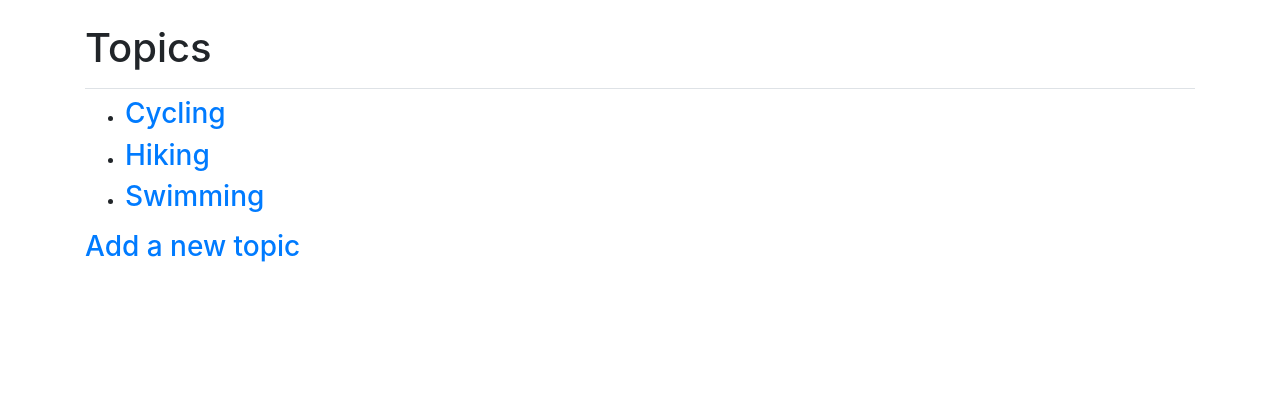
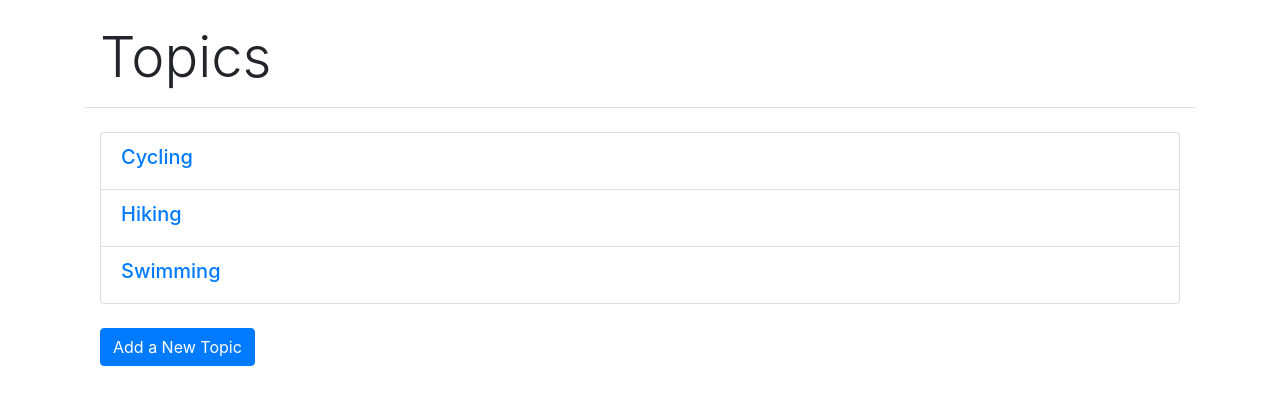
Before and after one commit to BenjaminSemevor/LearningLog, a Django app: page /topics/ in a window 1280 px wide. Shown: the part 64-469 px from the top of the page. Run offline with Django 5.2, Linux system fonts and the light colour scheme; a user stored in the database is signed in; data comes from the database, SQL or seed files in the repository; both versions use the stored data as it was after the commit; some libraries are stand-ins or nearby versions.

Commit message:
Topics and register page update

```diff
--- a/learning_logs/templates/learning_logs/base.html
+++ b/learning_logs/templates/learning_logs/base.html
@@ -44,7 +44,7 @@
           </li>
         {% else %}
           <li class="nav-item">
-            <a class="nav-link" href="{% url 'users:register' %}">Register</a>
+            <a class="nav-link" href="{% url 'users:register' %}">Create New Account</a>
           </li>
           <li class="nav-item">
             <a class="nav-link" href="{% url 'users:login' %}">Log in</a></li>
--- a/learning_logs/templates/learning_logs/landing_page.html
+++ b/learning_logs/templates/learning_logs/landing_page.html
@@ -9,7 +9,7 @@
         <h1 class="display-4">Learning Log</h1>
         <p class="lead">A simple web application to organize your learning topics and entries</p>
         <a class="btn btn-lg btn-primary" href="{% url 'users:register' %}"
-        role="button">Register To Explore Learning Log &raquo;</a>
+        role="button">Create A User Account To Explore Learning Log &raquo;</a>
     </div>
 </section>
 
@@ -22,7 +22,7 @@
         <div class="col-md-6 mb-4">
             <div class="card text-center">
               <div class="card-body">
-                <h3 class="card-title">Register</h3>
+                <h3 class="card-title">Create New Account</h3>
                 <p class="card-text">Create a user account and start using learning logs.</p>
             </div>
                 <img src="{% static 'register.png' %}" alt="Feature 1" class="card-img-top">
--- a/learning_logs/templates/learning_logs/topics.html
+++ b/learning_logs/templates/learning_logs/topics.html
@@ -1,19 +1,29 @@
 {% extends "learning_logs/base.html" %}
 
 {% block page_header %}
-  <h1>Topics</h1>
-{% endblock page_header %} {% block content %}
+<div class="container mt-4">
+    <h1 class="display-4">Topics</h1>
+</div>
+{% endblock page_header %}
 
-  <ul>
-    {% for topic in topics %}
-      <li><h3>
-        <a href="{% url 'learning_logs:topic' topic.id %}">{{ topic }}</a>
-      </h3></li>
-    {% empty %}
-      <li><h3>No topics have been added yet.</h3></li>
-    {% endfor %}
-  </ul>
+{% block content %}
+<div class="container mt-4">
+    <ul class="list-group">
+        {% for topic in topics %}
+            <li class="list-group-item">
+                <h5>
+                    <a href="{% url 'learning_logs:topic' topic.id %}">{{ topic }}</a>
+                </h5>
+            </li>
+        {% empty %}
+            <li class="list-group-item">
+                <h5>No topics have been added yet.</h5>
+            </li>
+        {% endfor %}
+    </ul>
 
-  <h3><a href="{% url 'learning_logs:new_topic' %}">Add a new topic</a></h3>
-
+    <div class="mt-4">
+        <a href="{% url 'learning_logs:new_topic' %}" class="btn btn-primary">Add a New Topic</a>
+    </div>
+</div>
 {% endblock content %}
```
Also changed, not shown: users/templates/registration/register.html (+11 -7 lines), db.sqlite3, 7 other files.
